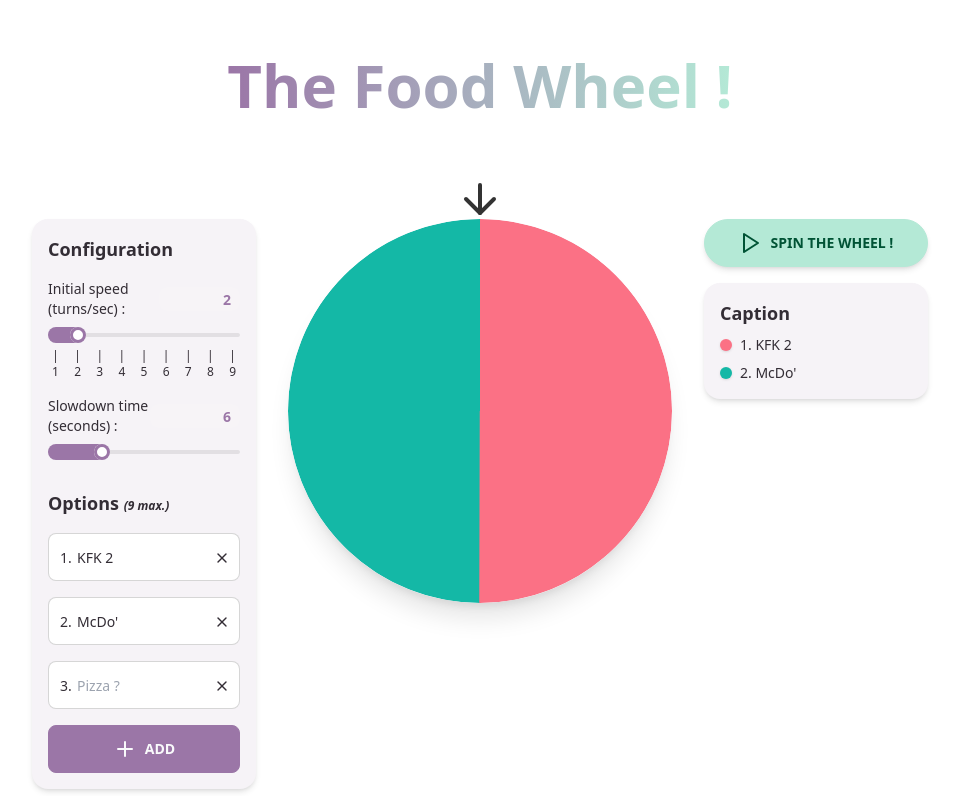
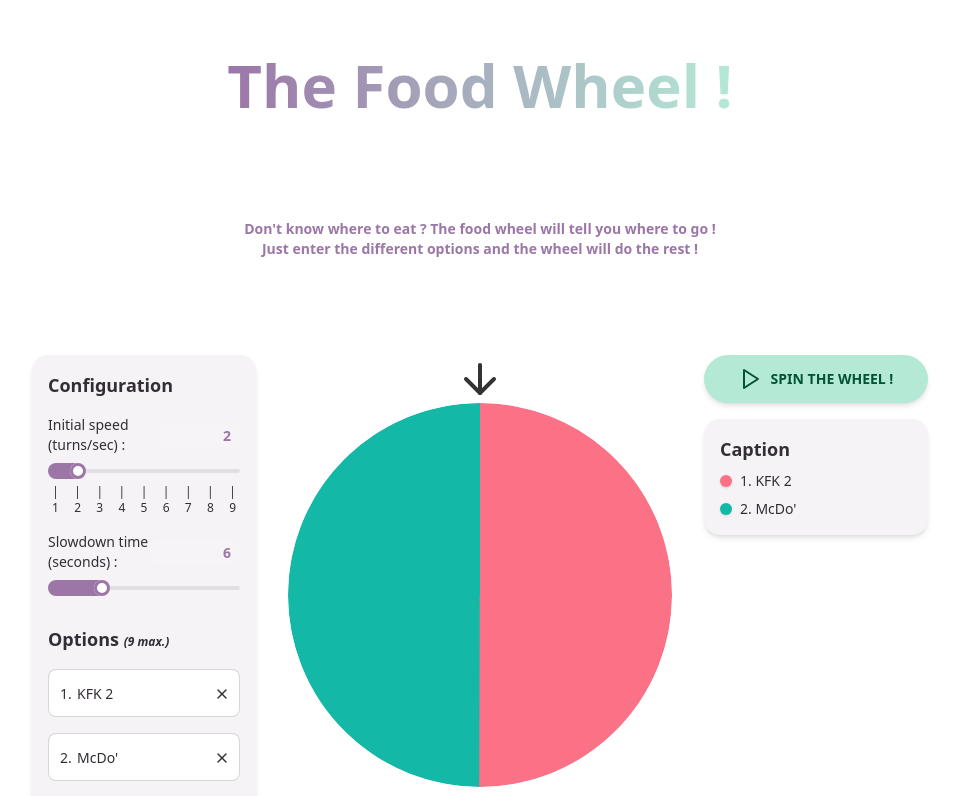
Before and after one commit to MaoDeMatos/the-food-wheel, a Next.js app: page / in a window 1280 px wide. Shown: the top 796 px of the page, without its empty margins (160-1119 px from the left). Built offline with nearby package versions, Linux system fonts and the light colour scheme.

Commit message:
💄 Fix minor visual issues

```diff
--- a/src/app/WheelContainer.tsx
+++ b/src/app/WheelContainer.tsx
@@ -1,7 +1,7 @@
 'use client';
 
 import { memo, useEffect, useState } from 'react';
-import { ArrowDown } from 'react-feather';
+import { ArrowDown, FileMinus, Image } from 'react-feather';
 import { SVG_COLORS } from '../constants';
 import { changeWheelStatus, useDataStoreAsync } from '../DataStore';
 
@@ -46,18 +46,14 @@ export function WheelContainer() {
 
     // Component cleanup to destroy the timeout
     return () => clearTimeout(timeout);
+    // eslint-disable-next-line
   }, [wheelStatus]);
 
   return (
     <div className="relative flex w-full flex-col gap-8 text-center sm:w-72 md:w-96">
-      <ArrowDown className="absolute left-1/2 -top-11 h-12 w-12 -translate-x-1/2" />
-      {/* <button
-        type="button"
-        className="btn-circle btn absolute right-0 -top-0 z-[1]"
-      >
-        <Edit2 />
-      </button> */}
-
+      <div className="flex flex-col items-center justify-center">
+        <ArrowDown className="h-12 w-12" />
+        {/* <ChangeImageButton /> */}
         <div
           style={{
             transform: `rotate(${localRotation}deg)`,
@@ -65,12 +61,12 @@ export function WheelContainer() {
               localDuration ? localDuration : slowdownTime
             }s`,
           }}
-        className="aspect-square w-full items-center justify-center rounded-full bg-neutral text-neutral-content shadow-xl transition-all ease-out"
+          className="aspect-square w-full items-center justify-center rounded-full bg-neutral text-neutral-content transition-all ease-out"
         >
           <SvgWheel />
           {/* <Image src="/placeholder.jpg" alt="" className="object-contain" fill /> */}
         </div>
-
+      </div>
       <p className="bg-gradient-to-r from-primary to-accent bg-clip-text text-center text-2xl font-extrabold !leading-snug text-transparent sm:text-4xl">
         {result}
       </p>
@@ -103,7 +99,7 @@ const SvgWheel = memo(function SvgWheel() {
         className="fill-transparent transition-colors"
       />
       {[...new Array(count)]
-        .map((opt, idx) => {
+        .map((_, idx) => {
           return (
             <Section key={idx} index={idx} dashLength={dashLength} deg={deg} />
           );
--- a/src/app/globals.css
+++ b/src/app/globals.css
@@ -1,6 +1,10 @@
 @tailwind base;
 @tailwind components;
 @tailwind utilities;
+
+body > div:first-of-type {
+  @apply overflow-hidden;
+}
 
 html,
 body,
--- a/src/app/head.tsx
+++ b/src/app/head.tsx
@@ -5,7 +5,7 @@ export default function Head() {
       <meta content="width=device-width, initial-scale=1" name="viewport" />
       <meta
         name="description"
-        content="Don't know where to eat ? The food wheel will tell you where to go ! "
+        content="Don't know where to eat ? The food wheel will tell you where to go !"
       />
       <link rel="icon" href="/favicon.ico" />
     </>
--- a/src/app/page.tsx
+++ b/src/app/page.tsx
@@ -4,11 +4,24 @@ import { WheelContainer } from './WheelContainer';
 
 export default function Home() {
   return (
-    <div className="px-4 sm:px-8">
-      <main className="flex flex-col items-center gap-12 py-8 sm:gap-24 sm:py-12">
+    <div>
+      <main className="flex flex-col items-center gap-12 px-4 py-8 sm:gap-24 sm:px-8 sm:py-12">
         <h1 className="bg-gradient-to-r from-primary to-accent bg-clip-text text-center text-4xl font-extrabold !leading-tight text-transparent sm:text-6xl">
           The Food Wheel !
         </h1>
+
+        <div className="text-center text-sm font-bold text-primary">
+          <p>
+            {
+              "Don't know where to eat ? The food wheel will tell you where to go !"
+            }
+          </p>
+          <p>
+            {
+              'Just enter the different options and the wheel will do the rest !'
+            }
+          </p>
+        </div>
 
         <div className="flex flex-wrap items-start justify-center gap-8 sm:justify-between">
           <LeftMenu />
```
Lines whose indentation alone changed are shown as unchanged.
